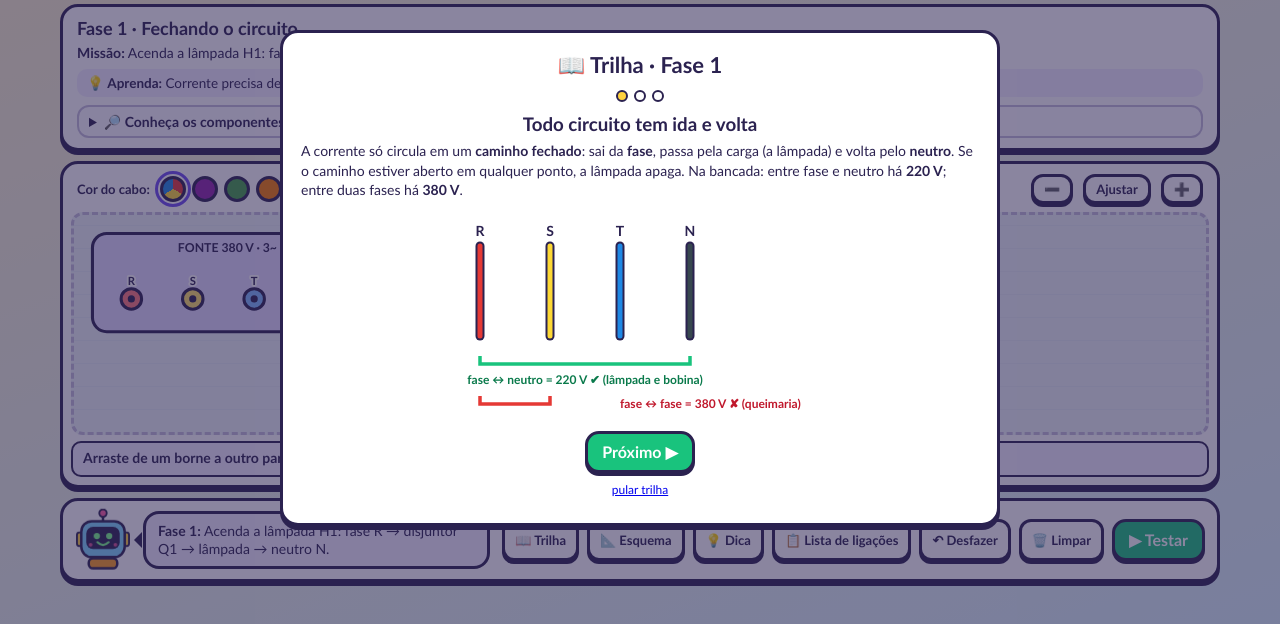
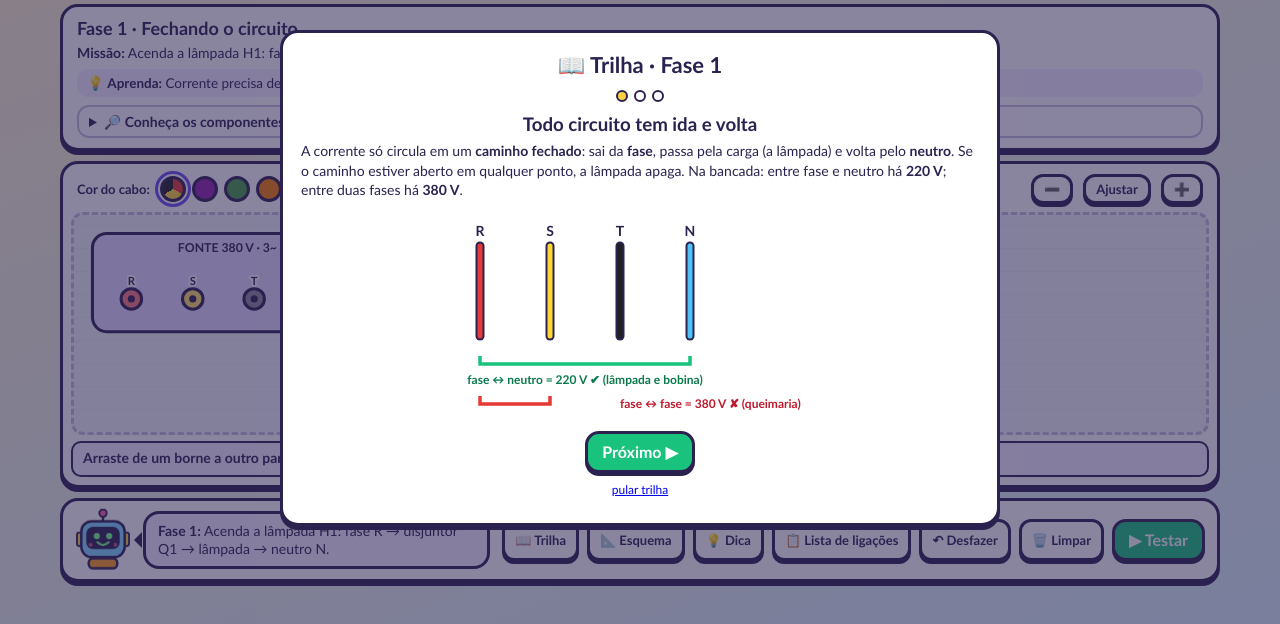
Before and after one commit to alexaia0523-maker/Portal, a plain HTML site: page games/partida.html in a window 1280 px wide. Shown: the part 122-746 px from the top of the page. Drawn offline with Linux system fonts and the light colour scheme.

Commit message:
Cores de fase: T preto e N azul-claro (azul-claro é do neutro)
Co-Authored-By: Claude Sonnet 5.5 <noreply@anthropic.com>
Claude-Session: https://claude.ai/code/session_016C43CHgj6wA2eYD2UPx5kk

```diff
--- a/games/partida.html
+++ b/games/partida.html
@@ -157,9 +157,9 @@ function ladderSVG(rows){const ns=rows.map(r=>series(r.items));const W=Math.max(
  rows.forEach((r,i)=>{ys.push(y);const n=ns[i];out+=`<line x1="14" y1="${y}" x2="34" y2="${y}" stroke="${I_}" stroke-width="2.5"/><g transform="translate(34,${y})">${n.svg}</g><line x1="${34+n.w}" y1="${y}" x2="${W-40}" y2="${y}" stroke="${I_}" stroke-width="2.5"/>`;
   if(r.note)out+=`<text x="38" y="${y+n.bot+14}" font-size="10.5" font-weight="700" fill="#5b5470">${r.note}</text>`;
   const nx=ns[i+1];y+=n.bot+(r.note?22:6)+(nx?nx.top:0)+10});
- const H=y+8;out=`<line x1="14" y1="14" x2="14" y2="${ys[ys.length-1]}" stroke="#e53935" stroke-width="5"/><line x1="${W-40}" y1="14" x2="${W-40}" y2="${ys[ys.length-1]}" stroke="#37474f" stroke-width="5"/><text x="14" y="10" text-anchor="middle" font-size="11" font-weight="900" fill="#e53935">FASE</text><text x="${W-40}" y="10" text-anchor="middle" font-size="11" font-weight="900" fill="#37474f">NEUTRO</text>`+out;
+ const H=y+8;out=`<line x1="14" y1="14" x2="14" y2="${ys[ys.length-1]}" stroke="#e53935" stroke-width="5"/><line x1="${W-40}" y1="14" x2="${W-40}" y2="${ys[ys.length-1]}" stroke="#4fc3f7" stroke-width="5"/><text x="14" y="10" text-anchor="middle" font-size="11" font-weight="900" fill="#e53935">FASE</text><text x="${W-40}" y="10" text-anchor="middle" font-size="11" font-weight="900" fill="#4fc3f7">NEUTRO</text>`+out;
  return `<svg viewBox="0 0 ${W} ${H}" style="width:100%;max-width:${W}px;height:auto;display:block;margin:0 auto">${out}</svg>`}
-function powerSVG(kind){const rev=kind==='rev',C=['#e53935','#fdd835','#1e88e5'],ys=[62,94,126];let s='';
+function powerSVG(kind){const rev=kind==='rev',C=['#e53935','#fdd835','#212121'],ys=[62,94,126];let s='';
  const box=(x,y,w,h,t,f)=>`<rect x="${x}" y="${y}" width="${w}" height="${h}" rx="8" fill="${f||'#fff'}" stroke="${I_}" stroke-width="3"/><text x="${x+w/2}" y="${y+16}" text-anchor="middle" font-size="11" font-weight="900" fill="${I_}">${t}</text>`;
  const ln=(x1,y1,x2,y2,c,d)=>`<line x1="${x1}" y1="${y1}" x2="${x2}" y2="${y2}" stroke="${I_}" stroke-width="7" stroke-linecap="round"/><line x1="${x1}" y1="${y1}" x2="${x2}" y2="${y2}" stroke="${c}" stroke-width="4" stroke-linecap="round"${d?' stroke-dasharray="1 8"':''}/>`;
  const tg=(x,y,t,c)=>`<text x="${x}" y="${y}" font-size="9" font-weight="900" fill="${c||I_}">${t}</text>`;
@@ -316,7 +316,7 @@ const T=(x,y,s,sz,anchor,w,col)=>`<text x="${x}" y="${y}" font-size="${sz||11}"
 const DRAW={
 SRC:c=>({w:330,h:100,svg:box(330,100,'#e4dcff')+T(165,20,'FONTE 380 V · 3~ + NEUTRO',12)+
  `<g data-act="master" data-id="${c.id}" style="cursor:pointer"><rect x="262" y="34" width="56" height="26" rx="8" fill="#fff" stroke="${INK}" stroke-width="3"/><rect id="${c.id}_mst" x="266" y="38" width="22" height="18" rx="5" fill="#19c37d"/>${T(290,52,'GERAL',9,'middle',900)}</g>`,
- jacks:[jk('R',40,66,'R','a','#ff7b7b'),jk('S',100,66,'S','a','#ffe066'),jk('T',160,66,'T','a','#7fb8ff'),jk('N',220,66,'N','a','#a8d8ff')]}),
+ jacks:[jk('R',40,66,'R','a','#ff7b7b'),jk('S',100,66,'S','a','#ffe066'),jk('T',160,66,'T','a','#8c8c99'),jk('N',220,66,'N','a','#a8d8ff')]}),
 Q:c=>({w:200,h:180,svg:box(200,180,'#fff')+T(100,64,c.id+' · DISJUNTOR 3P',11)+
  `<g data-act="q" data-id="${c.id}" style="cursor:pointer"><rect x="62" y="66" width="76" height="40" rx="10" fill="#f3efff" stroke="${INK}" stroke-width="3" transform="translate(0,12)"/><g id="${c.id}_lev"><rect x="90" y="86" width="20" height="38" rx="6" fill="#ff9f1c" stroke="${INK}" stroke-width="3"/></g>${T(48,116,'OFF',10)}${T(152,116,'ON',10)}</g>`+`<rect id="${c.id}_trip" x="2" y="2" width="196" height="176" rx="14" fill="none" stroke="#ff4d5e" stroke-width="0"/>`,
  jacks:[jk('1',40,26,'1','b'),jk('3',100,26,'3','b'),jk('5',160,26,'5','b'),jk('2',40,154,'2','a'),jk('4',100,154,'4','a'),jk('6',160,154,'6','a')]}),
@@ -342,7 +342,7 @@ M:c=>({w:240,h:230,svg:box(240,230,'#e4dcff')+`<circle cx="120" cy="124" r="68"
 /* ---------- estado do jogo ---------- */
 let LV=null,comps=[],pre=[],wires=[],st=null,res=null,pos={},jpos={},color=null,hist=[],armed=null,drag=null,zoom=1,vbW=1100,vbH=600,lock=false,hints=0,attempts=0,listUsed=false,schemUsed=false,motorAng=0,motorRun=0,motorDir=0;
 const COLORS=['#8e24aa','#43a047','#f57c00','#212121','#eceff1'];
-const PCOL={R:'#e53935',S:'#fdd835',T:'#1e88e5',N:'#37474f'};
+const PCOL={R:'#e53935',S:'#fdd835',T:'#212121',N:'#4fc3f7'};
 function netLabels(){const uf=UF();allW().forEach(w=>uf.union(w[0],w[1]));const firstK=(comps.find(c=>c.type==='K')||{}).id;
  for(const c of comps){const id=c.id,a=(x,y)=>uf.union(id+'.'+x,id+'.'+y);
   if(c.type==='Q'||c.type==='F2'||(c.type==='K'&&c.id===firstK)){a(1,2);a(3,4);a(5,6)}
@@ -409,7 +409,7 @@ const endAll=e=>{
  else{if(armed&&armed!==d.from){addWire(armed,d.from);armed=null}else if(armed===d.from)armed=null;else{armed=d.from;say(`Borne ${termName(d.from)} escolhido. Toque no outro borne para ligar o cabo.`)}}
  renderWires()};
 window.addEventListener('pointerup',endAll);window.addEventListener('pointercancel',endAll);
-$('#cols').innerHTML=`<button class="cdot on" data-c="auto" style="background:conic-gradient(#e53935 0 33%,#fdd835 0 66%,#1e88e5 0)" title="Cor automática por fase (R vermelho, S amarelo, T azul, N preto)"></button>`+COLORS.map(c=>`<button class="cdot" data-c="${c}" style="background:${c}" title="cor do cabo"></button>`).join('');
+$('#cols').innerHTML=`<button class="cdot on" data-c="auto" style="background:conic-gradient(#e53935 0 33%,#fdd835 0 66%,#212121 0)" title="Cor automática por fase (R vermelho, S amarelo, T preto, N azul-claro)"></button>`+COLORS.map(c=>`<button class="cdot" data-c="${c}" style="background:${c}" title="cor do cabo"></button>`).join('');
 $('#cols').addEventListener('click',e=>{const b=e.target.closest('.cdot');if(!b)return;color=b.dataset.c==='auto'?null:b.dataset.c;document.querySelectorAll('.cdot').forEach(x=>x.classList.toggle('on',x===b))});
 $('#zin').onclick=()=>setZoom(zoom+.12);$('#zout').onclick=()=>setZoom(zoom-.12);$('#zfit').onclick=fit;
 $('#snd').onclick=()=>{S.sound=!S.sound;save();$('#snd').textContent=S.sound?'🔊':'🔇';sfx.tick()};
@@ -448,7 +448,7 @@ const CINFO={SRC:['Fonte','Três fases R, S, T (380 V entre fases) e neutro N (2
  SB:['Botão LIGA','Contato NA nos bornes 13-14 (verde ou azul). Alguns têm também NF nos bornes 21-22.'],
  H:['Lâmpada de sinalização','220 V: ligue entre fase e neutro (X1 e X2).'],
  M:['Motor M1','Trifásico: U1, V1 e W1 recebem as três fases. Trocar duas fases inverte o sentido de giro.']};
-function compInfo(){const seen=new Set(),out=[];for(const c of comps){if(seen.has(c.type))continue;seen.add(c.type);const i=CINFO[c.type];if(i)out.push(`<li><b>${i[0]}:</b> ${i[1]}</li>`)}return '<ul class="ci">'+out.join('')+'</ul><p class="hint">Cores dos cabos (automáticas): R vermelho · S amarelo · T azul · N preto · comando sem fase em marrom. Cabos tracejados já vêm prontos e não podem ser removidos.</p>'}
+function compInfo(){const seen=new Set(),out=[];for(const c of comps){if(seen.has(c.type))continue;seen.add(c.type);const i=CINFO[c.type];if(i)out.push(`<li><b>${i[0]}:</b> ${i[1]}</li>`)}return '<ul class="ci">'+out.join('')+'</ul><p class="hint">Cores dos cabos (automáticas): R vermelho · S amarelo · T preto · N azul-claro · comando sem fase em marrom. Cabos tracejados já vêm prontos e não podem ser removidos.</p>'}
 /* ---------- fases ---------- */
 function chips(){$('#lv').innerHTML=GAME.levels.map(l=>`<button class="chip${l.id===LV.id?' cur':''}${l.bonus?' bonus':''}${l.boss?' boss':''}" data-i="${l.id}" title="${l.name}">${l.boss?'🏆':l.id}<i>${'★'.repeat(S.stars[l.id]||0)+'☆'.repeat(3-(S.stars[l.id]||0))}</i></button>`).join('')}
 $('#lv').addEventListener('click',e=>{const b=e.target.closest('.chip');if(b&&!lock)openLevel(+b.dataset.i)});
@@ -501,7 +501,7 @@ $('#bsch').onclick=()=>{if(lock)return;const sp=SCH[LV.id];if(!sp)return;if(LV.b
  $('#mbody').style.maxWidth='980px';$('#modal').classList.remove('hidden');$('#m-x').onclick=()=>{$('#modal').classList.add('hidden');$('#mbody').style.maxWidth=''}};
 
 /* ---------- trilha antes de cada fase ---------- */
-function figPhases(){const C=['#e53935','#fdd835','#1e88e5','#37474f'],N=['R','S','T','N'];let s='';
+function figPhases(){const C=['#e53935','#fdd835','#212121','#4fc3f7'],N=['R','S','T','N'];let s='';
  N.forEach((n,i)=>{const x=60+i*70;s+=`<line x1="${x}" y1="40" x2="${x}" y2="130" stroke="${INK}" stroke-width="9" stroke-linecap="round"/><line x1="${x}" y1="40" x2="${x}" y2="130" stroke="${C[i]}" stroke-width="5" stroke-linecap="round"/><text x="${x}" y="30" text-anchor="middle" font-size="14" font-weight="900" fill="${INK}">${n}</text>`});
  s+=`<path d="M60 150V158H270V150" fill="none" stroke="#19c37d" stroke-width="3.5"/><text x="165" y="178" text-anchor="middle" font-size="12" font-weight="900" fill="#0a7a4b">fase ↔ neutro = 220 V ✔ (lâmpada e bobina)</text>`;
  s+=`<path d="M60 190V198H130V190" fill="none" stroke="#e53935" stroke-width="3.5"/><text x="200" y="202" font-size="12" font-weight="900" fill="#c0182c">fase ↔ fase = 380 V ✘ (queimaria)</text>`;
```
Also changed, not shown: games/reversao.html (+7 -7 lines).
